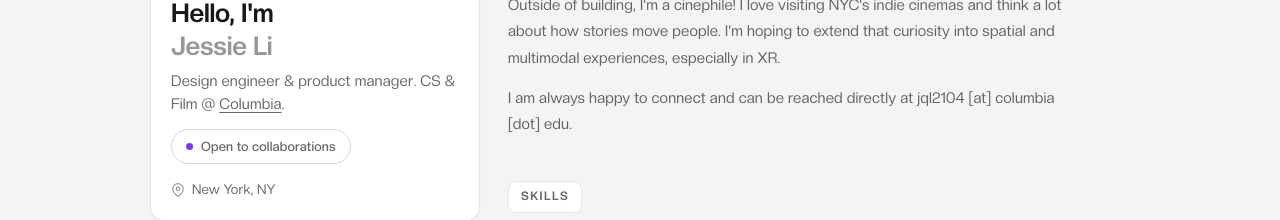
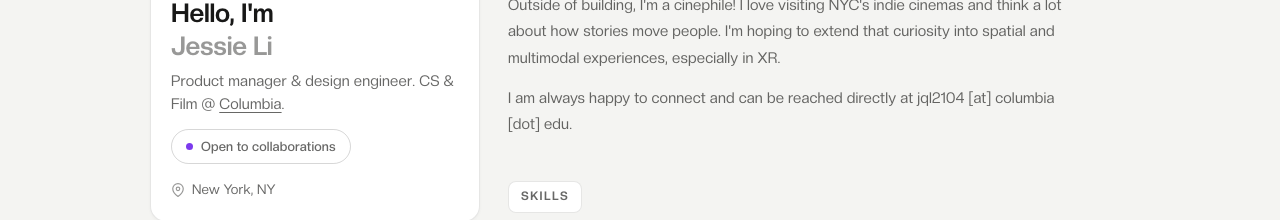
Before and after one commit to jessie-qs-li/portfolio, a Next.js app: page / in a window 1280 px wide. Shown: the part 378-598 px from the top of the page. Built offline with nearby package versions, Linux system fonts and the light colour scheme; no server answers.

Commit message:
Reorder role line: product manager & design engineer

```diff
--- a/app/page.tsx
+++ b/app/page.tsx
@@ -49,7 +49,7 @@ export default function Home() {
           <div className="side-card fade-in">
             <Image className="profile-photo" src="/hero-portrait.jpg" alt="Jessie Li on the Brooklyn Bridge at dusk" width={1200} height={1200} priority />
             <h1 className="profile-name">Hello, I&apos;m<br /><span>Jessie Li</span></h1>
-            <p className="profile-role">Design engineer &amp; product manager. CS &amp; Film @ <a href="https://www.columbia.edu" target="_blank" rel="noopener" style={{ textDecoration: "underline", textUnderlineOffset: 3 }}>Columbia</a>.</p>
+            <p className="profile-role">Product manager &amp; design engineer. CS &amp; Film @ <a href="https://www.columbia.edu" target="_blank" rel="noopener" style={{ textDecoration: "underline", textUnderlineOffset: 3 }}>Columbia</a>.</p>
             <div className="avail-pill">Open to collaborations</div>
             <div className="profile-loc">
               <svg viewBox="0 0 24 24" fill="none" stroke="currentColor" strokeWidth="2" strokeLinecap="round" strokeLinejoin="round"><path d="M21 10c0 7-9 13-9 13s-9-6-9-13a9 9 0 0 1 18 0z"/><circle cx="12" cy="10" r="3"/></svg>
```
